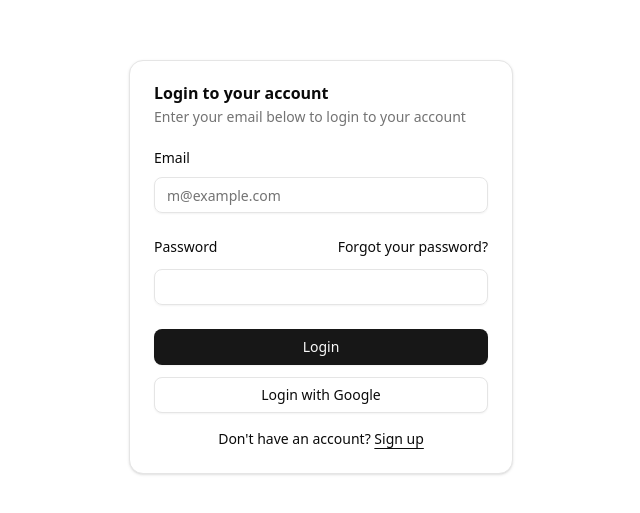
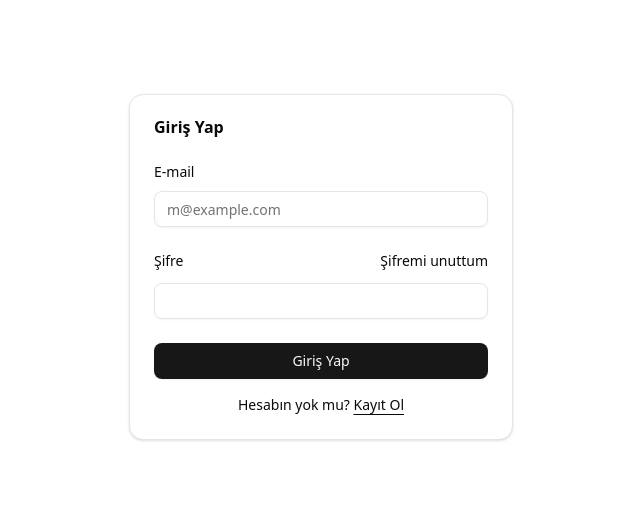
Before and after one commit to handememikoglu/booknest-app, a Next.js app in the folder frontend/: page /login in a window 1280 px wide. Shown: the part 133-646 px from the top of the page, without its empty margins (319-959 px from the left). Built offline with nearby package versions, Linux system fonts and the light colour scheme.

Commit message:
feat: add form structure for login and signup pages

```diff
--- a/frontend/components/login-form.jsx
+++ b/frontend/components/login-form.jsx
@@ -1,3 +1,4 @@
+"use client"
 import { cn } from "@/lib/utils"
 import { Button } from "@/components/ui/button"
 import {
@@ -9,52 +10,77 @@ import {
 } from "@/components/ui/card"
 import { Input } from "@/components/ui/input"
 import { Label } from "@/components/ui/label"
+import { useActionState, useState } from "react"
+import { loginAction } from "@/app/actions/authActions"
+import Link from "next/link"
+import { loginSchema } from "@/lib/validations"
 
-export function LoginForm({
-  className,
-  ...props
-}) {
+export function LoginForm({className, ...props}) {
+
+  const [state, formAction] = useActionState(loginAction, { error: {} });
+   const [errors, setErrors] = useState({});
+
+    const handleSubmit = async (e) => {
+      // e.preventDefault();
+      const formData = new FormData(e.target);
+
+      const data = {
+        username: formData.get("username"),
+        email: formData.get("email"),
+      };
+
+      const result = loginSchema.safeParse(data);
+
+      if(!result.success) {
+        setErrors(result.error.flatten().fieldErrors);
+        return;
+      }
+
+      setErrors({});
+      e.target.submit();
+    }
     return (
           <div className={cn("flex flex-col gap-6", className)} {...props}>
           <Card>
             <CardHeader>
-          <CardTitle>Login to your account</CardTitle>
-          <CardDescription>
-            Enter your email below to login to your account
-          </CardDescription>
+              <CardTitle>Giriş Yap</CardTitle>
             </CardHeader>
             <CardContent>
-          <form>
+              <form action={formAction} onSubmit={handleSubmit}>
                 <div className="flex flex-col gap-6">
                   <div className="grid gap-3">
-                <Label htmlFor="email">Email</Label>
-                <Input id="email" type="email" placeholder="m@example.com" required />
+                    <Label htmlFor="email">E-mail</Label>
+                    <Input
+                      id="email"
+                      type="email"
+                      placeholder="m@example.com"
+                      name="email"
+                      required
+                    />
+                    {errors.email && <p className="text-sm text-red-500">{errors.email}</p>}
                   </div>
                   <div className="grid gap-3">
                     <div className="flex items-center">
-                  <Label htmlFor="password">Password</Label>
-                  <a
-                    href="#"
-                    className="ml-auto inline-block text-sm underline-offset-4 hover:underline">
-                    Forgot your password?
-                  </a>
+                      <Label htmlFor="password">Şifre</Label>
+                      <Link href="/forgotPassword"  className="ml-auto inline-block text-sm underline-offset-4 hover:underline">Şifremi unuttum</Link>
                     </div>
-                <Input id="password" type="password" required />
+                    <Input id="password" type="password" name="password" required />
+                    {errors.password && <p className="text-sm text-red-500">{errors.password}</p>}
                   </div>
+                  {state?.error?.message && (
+                    <div className="text-red-500">{state?.error?.message}</div>
+                  )}
                   <div className="flex flex-col gap-3">
                     <Button type="submit" className="w-full">
-                  Login
-                </Button>
-                <Button variant="outline" className="w-full">
-                  Login with Google
+                      Giriş Yap
                     </Button>
                   </div>
                 </div>
                 <div className="mt-4 text-center text-sm">
-              Don&apos;t have an account?{" "}
-              <a href="#" className="underline underline-offset-4">
-                Sign up
-              </a>
+                  Hesabın yok mu?{" "}
+                  <Link href="/signup" className="underline underline-offset-4">
+                    Kayıt Ol
+                  </Link>
                 </div>
               </form>
             </CardContent>
--- /dev/null
+++ b/frontend/components/register-form.jsx
@@ -0,0 +1,91 @@
+"use client"
+import { cn } from "@/lib/utils";
+import { Button } from "@/components/ui/button";
+import { Card, CardContent, CardHeader, CardTitle } from "@/components/ui/card";
+import { Input } from "@/components/ui/input";
+import { Label } from "@/components/ui/label";
+import Link from "next/link";
+import { registerAction } from "@/app/actions/authActions";
+import { useState } from "react";
+import { registerSchema } from "@/lib/validations";
+
+export function RegisterForm({ className, ...props }) {
+
+  const [errors, setErrors] = useState({});
+
+  const handleSubmit = async (e) => {
+    e.preventDefault();
+    const formData = new FormData(e.target);
+
+    const data = {
+      username: formData.get("username"),
+      email: formData.get("email"),
+      password: formData.get("password"),
+    };
+
+    const result = registerSchema.safeParse(data);
+
+    if(!result.success) {
+      setErrors(result.error.flatten().fieldErrors);
+      return;
+    }
+
+    setErrors({});
+    e.target.submit();
+  }
+  return (
+    <div className={cn("flex flex-col gap-6", className)} {...props}>
+      <Card>
+        <CardHeader>
+          <CardTitle>Kayıt Ol</CardTitle>
+        </CardHeader>
+        <CardContent>
+          <form action={registerAction} onSubmit={handleSubmit}>
+            <div className="flex flex-col gap-6">
+              <div className="grid gap-3">
+                <Label htmlFor="username">Kullanıcı Adı</Label>
+                <Input
+                  id="username"
+                  type="text"
+                  placeholder="kullanıcı123"
+                  name="username"
+                  required
+                />
+                {errors.username && <p className="text-sm text-red-500">{errors.username}</p>}
+              </div>
+              <div className="grid gap-3">
+                <Label htmlFor="email">E-mail</Label>
+                <Input
+                  id="email"
+                  type="email"
+                  placeholder="m@example.com"
+                  name="email"
+                  required
+                />
+                {errors.email && <p className="text-sm text-red-500">{errors.email}</p>}
+              </div>
+              <div className="grid gap-3">
+                <div className="flex items-center">
+                  <Label htmlFor="password">Şifre</Label>
+                </div>
+                <Input id="password" type="password" required name="password" />
+                {errors.password && <p className="text-sm text-red-500">{errors.password}</p>}
+              </div>
+              <div className="flex flex-col gap-3">
+                <Button type="submit" className="w-full">
+                  Kayıt Ol
+                </Button>
+              </div>
+            </div>
+            <div className="mt-4 text-center text-sm">
+              Hesabın var mı?{" "}
+              <Link href="/login" className="underline underline-offset-4">
+                Giriş Yap
+              </Link>
+            </div>
+          </form>
+        </CardContent>
+      </Card>
+    </div>
+  );
+}
```
Lines whose indentation alone changed are shown as unchanged.
